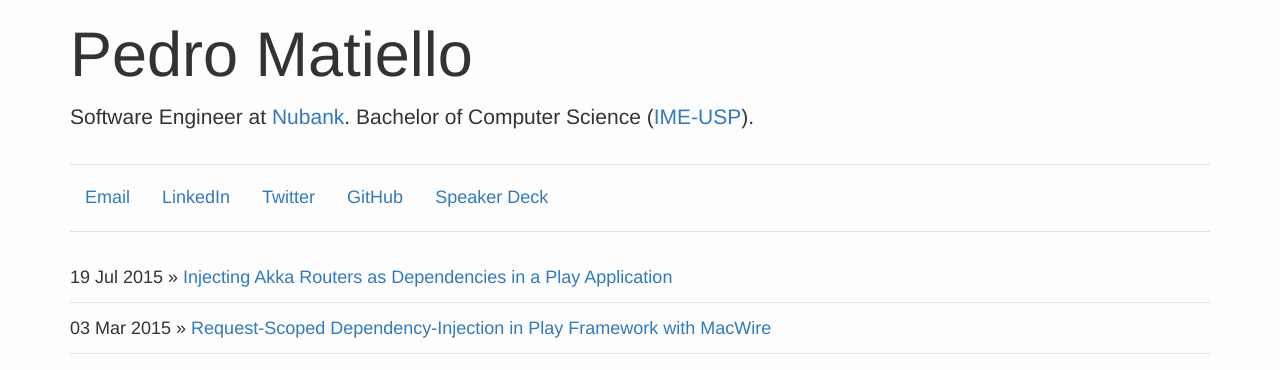
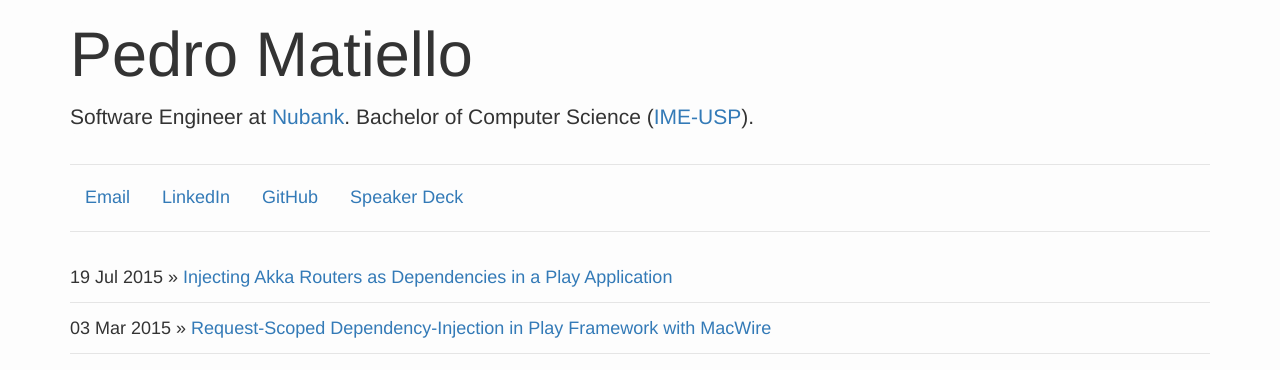
Before and after one commit to pmatiello/pmatiello.github.io, a Jekyll site: the page built from index.html, in a window 1280 px wide. Shown: the top 370 px of the page. Built offline with Jekyll 4.4.1, drawn with Linux system fonts in a browser that asks for light colours.

Commit message:
Remove Twitter link.

```diff
--- a/index.html
+++ b/index.html
@@ -14,7 +14,6 @@
   <ul class="nav nav-pills links">
     <li><a href="mailto:pedro@pmatiello.me">Email</a></li>
     <li><a href="http://www.linkedin.com/in/pmatiello">LinkedIn</a></li>
-    <li><a href="http://twitter.com/pmatiello">Twitter</a></li>
     <li><a href="https://github.com/pmatiello">GitHub</a></li>
     <li><a href="https://speakerdeck.com/pmatiello">Speaker Deck</a></li>
   </ul>
```
